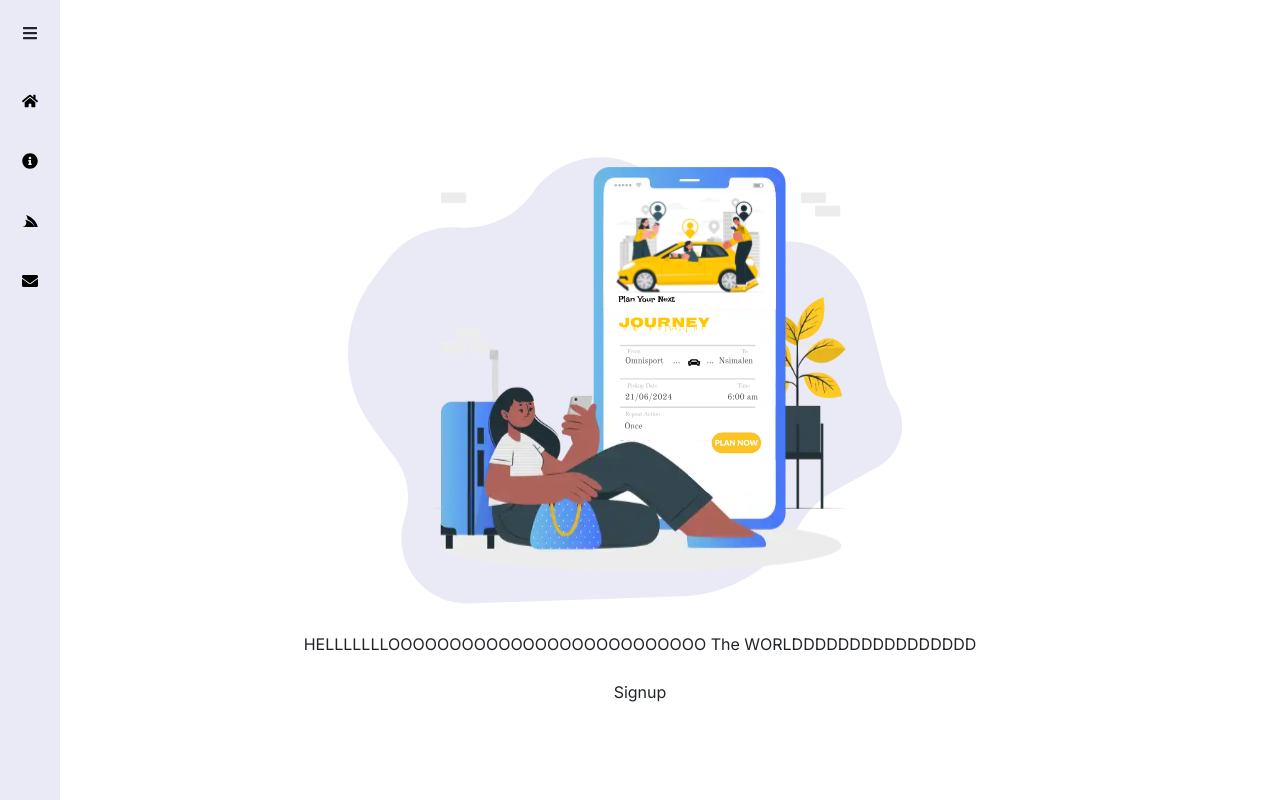
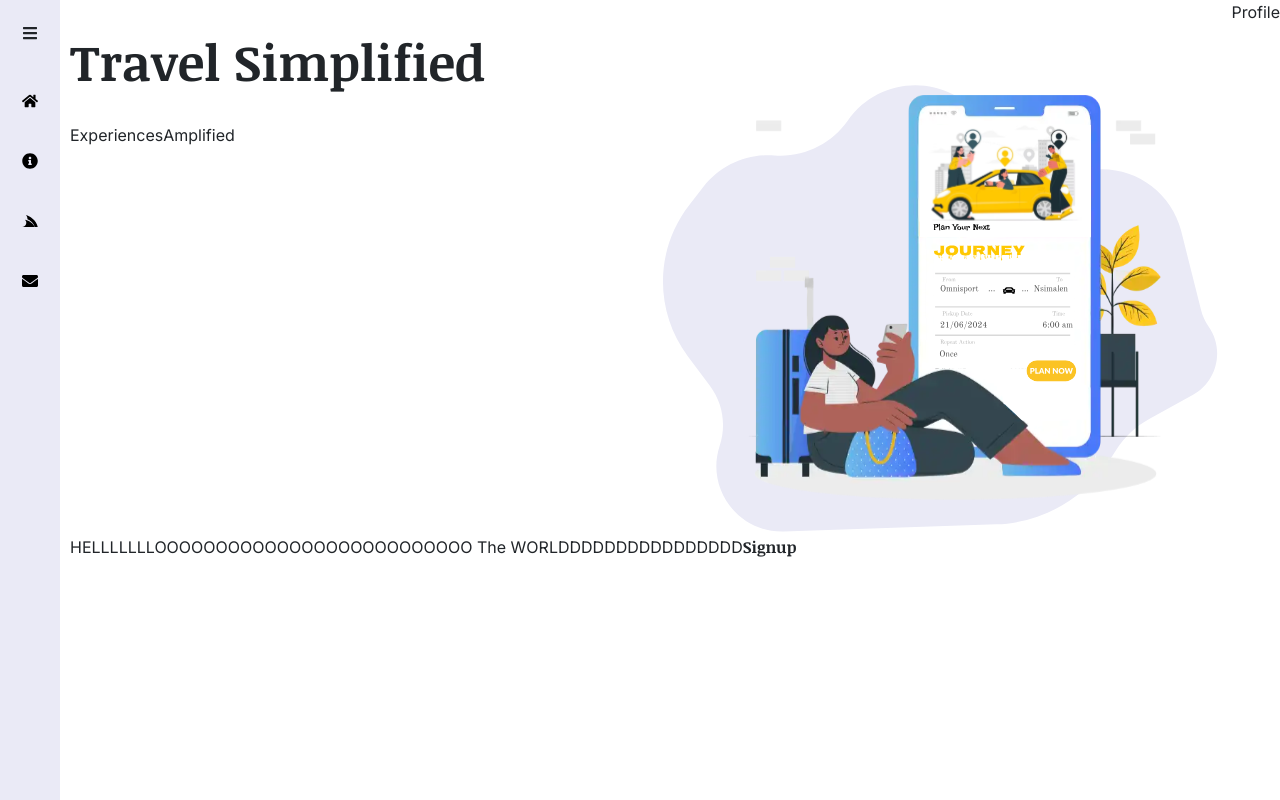
Before and after one commit to Ntye/journey, a Next.js app: page / in a window 1280 px wide. Built offline with nearby package versions, Linux system fonts and the light colour scheme.

Commit message:
navbar structure is done

```diff
--- a/app/journey/profile/page.jsx
+++ /dev/null
@@ -1,107 +0,0 @@
-// import Link from "next/link";
-//
-// export default function Profile() {
-//   return (
-//     <>
-//       <p>Profile</p>
-//       <Link href="/">Go to Home</Link>
-//     </>
-//
-//   )
-// }
-'use client'
-// import React from 'react';
-// import { Navbar, Nav, NavDropdown, Button, Container } from 'react-bootstrap';
-// import '../../styles/navbar.css';
-//
-// const MyNavbar = () => {
-//   return (
-//     <Navbar bg="white" expand="lg" className="py-3 z-index-3">
-//       <Container>
-//         <Navbar.Brand
-//           href="https://demos.creative-tim.com/material-kit-pro/index"
-//           target="_blank"
-//           title="Designed and Coded by Creative Tim"
-//         >
-//           Material Kit 2 PRO
-//         </Navbar.Brand>
-//         <Navbar.Toggle aria-controls="basic-navbar-nav" />
-//         <Navbar.Collapse id="basic-navbar-nav">
-//           <Nav className="mx-auto">
-//             <NavDropdown title="Pages" id="basic-nav-dropdown">
-//               <NavDropdown.Item href="#">Action</NavDropdown.Item>
-//               <NavDropdown.Item href="#">Another action</NavDropdown.Item>
-//               <NavDropdown.Item href="#">Something</NavDropdown.Item>
-//               <NavDropdown.Divider />
-//               <NavDropdown.Item href="#">Separated link</NavDropdown.Item>
-//             </NavDropdown>
-//             <NavDropdown title="Account" id="basic-nav-dropdown">
-//               <NavDropdown.Item href="#">Action</NavDropdown.Item>
-//               <NavDropdown.Item href="#">Another action</NavDropdown.Item>
-//               <NavDropdown.Item href="#">Something</NavDropdown.Item>
-//               <NavDropdown.Divider />
-//               <NavDropdown.Item href="#">Separated link</NavDropdown.Item>
-//             </NavDropdown>
-//             <NavDropdown title="Blocks" id="basic-nav-dropdown">
-//               <NavDropdown.Item href="#">Action</NavDropdown.Item>
-//               <NavDropdown.Item href="#">Another action</NavDropdown.Item>
-//               <NavDropdown.Item href="#">Something</NavDropdown.Item>
-//               <NavDropdown.Divider />
-//               <NavDropdown.Item href="#">Separated link</NavDropdown.Item>
-//             </NavDropdown>
-//             <NavDropdown title="Docs" id="basic-nav-dropdown">
-//               <NavDropdown.Item href="#">Action</NavDropdown.Item>
-//               <NavDropdown.Item href="#">Another action</NavDropdown.Item>
-//               <NavDropdown.Item href="#">Something</NavDropdown.Item>
-//               <NavDropdown.Divider />
-//               <NavDropdown.Item href="#">Separated link</NavDropdown.Item>
-//             </NavDropdown>
-//           </Nav>
-//           <Button
-//             variant="primary"
-//             className="btn-sm mb-0 me-1"
-//             href="https://www.creative-tim.com/product/material-design-system-pro#pricingCard"
-//           >
-//             Buy Now
-//           </Button>
-//         </Navbar.Collapse>
-//       </Container>
-//     </Navbar>
-//   );
-// };
-//
-// export default MyNavbar;
-
-
-import React from 'react';
-import { Container, Row, Col, Nav } from 'react-bootstrap';
-import '../../styles/navbar.css';
-
-const MySection = () => {
-  return (
-    <section className="py-7">
-      <Container>
-        <Row>
-          <Col lg={4} className="mx-auto">
-            <div className="nav-wrapper position-relative end-0">
-              <Nav variant="pills" className="nav-fill p-1" defaultActiveKey="#profile-tabs-simple">
-                <Nav.Item>
-                  <Nav.Link href="#profile-tabs-simple" active>
-                    My Profile
-                  </Nav.Link>
-                </Nav.Item>
-                <Nav.Item>
-                  <Nav.Link href="#dashboard-tabs-simple">
-                    Dashboard
-                  </Nav.Link>
-                </Nav.Item>
-              </Nav>
-            </div>
-          </Col>
-        </Row>
-      </Container>
-    </section>
-  );
-};
-
-export default MySection;
--- a/app/layout.jsx
+++ b/app/layout.jsx
@@ -1,19 +1,38 @@
+'use client'
 import 'bootstrap/dist/css/bootstrap.min.css';
-import { Inter } from 'next/font/google';
+import { Inter, Alex_Brush, Noticia_Text } from 'next/font/google';
 import './styles/globals.css';
 import SideNavbar from "../components/main/SideNavbar";
-import React from "react";
+import React, {useState} from "react";
 
 import { FaHome, FaInfoCircle, FaServicestack, FaEnvelope } from 'react-icons/fa';
+import Link from "next/link";
 
 const inter = Inter({ subsets: ['latin'] });
 
-export const metadata = {
-  title: 'VSV',
-  description: 'Voyageur Sans Vehicule',
-};
+// const myFont = Inter({
+//   subsets: ["latin"],
+//   variable: "--my-font-family",
+// })
+
+// export const myfont = Alex_Brush({
+//   subsets: ["latin"],
+//   weight: "400",
+//   variable: "myfont",
+// })
+
+// export const metadata = {
+//   title: 'VSV',
+//   description: 'Voyageur Sans Vehicule',
+// };
 
 export default function RootLayout({ children }) {
+  const [isExpanded, setIsExpanded] = useState(false);
+
+  const toggleNavbar = () => {
+    setIsExpanded(!isExpanded);
+  };
+
   const navItems=[
     {
       "id": "1",
@@ -42,9 +61,18 @@ export default function RootLayout({ children }) {
   ]
   return (
     <html lang="en">
+    <head>
+      <title>VSV</title>
+    </head>
     <body className={inter.className}>
-      <SideNavbar navItems={navItems}/>
-      {children}
+      <SideNavbar navItems={navItems} isExpanded={isExpanded} onToggle={toggleNavbar}/>
+
+      <div className={`body ${inter.className} ${isExpanded ? 'body-expanded' : 'body-collapsed'}`}>
+        <div className="horizontal-navbar">
+          <Link href="/profile" className='link-deco'>Profile</Link>
+        </div>
+        {children}
+      </div>
     </body>
     </html>
   );
--- a/app/page.jsx
+++ b/app/page.jsx
@@ -1,12 +1,27 @@
+'use client'
 import Link from "next/link";
-import React from "react";
+import React, {useState} from "react";
 import Image from "next/image";
+
+import { Noticia_Text } from 'next/font/google';
+
+import './styles/landing.css';
+
+const myFont = Noticia_Text({
+  subsets: ["latin"],
+  weight: "700",
+})
 
 export default function Home() {
 
   return (
-    <main className="flex min-h-screen flex-col items-center justify-between p-24">
-      <div>
+    <main >
+      {/*className="flex min-h-screen flex-col items-center justify-between p-24"*/}
+      <div className="header">
+        <div className="header-text">
+          <span className={`${myFont.className} heading`}>Travel Simplified</span> <br/>
+          <div className="d-flex flex-row">Experiences <div>Amplified</div></div>
+        </div>
         <Image
           src="/Landing.svg"
           alt="Hey"
@@ -17,7 +32,7 @@ export default function Home() {
       </div>
 
       HELLLLLLLOOOOOOOOOOOOOOOOOOOOOOOOOO The WORLDDDDDDDDDDDDDDDD
-      <Link href="/auth">Signup</Link>
+      <Link href="/auth" className={`${myFont.className} hey`} >Signup</Link>
     </main>
   );
 }
--- /dev/null
+++ b/app/profile/page.jsx
@@ -0,0 +1,11 @@
+'use client'
+import Link from "next/link";
+import React from 'react';
+export default function Profile() {
+  return (
+    <>
+      <Link href="/">Go to Home</Link>
+    </>
+
+  )
+}
--- a/app/styles/globals.css
+++ b/app/styles/globals.css
@@ -1,3 +1,17 @@
 @tailwind base;
 @tailwind components;
 @tailwind utilities;
+
+.body {
+    transition: width 0.5s ease;
+}
+
+.body-collapsed {
+    margin-left: 70px;
+    transition: width 0.5s ease;
+}
+
+.body-expanded {
+    margin-left: 160px;
+    transition: width 0.5s ease;
+}
--- /dev/null
+++ b/app/styles/landing.css
@@ -0,0 +1,19 @@
+.horizontal-navbar {
+    display: flex;
+    flex-direction: row-reverse;
+}
+.header {
+    display: flex;
+    flex-direction: row;
+    justify-content: space-between;
+}
+
+.header-text {
+    display: flex;
+    flex-direction: column;
+
+}
+
+.heading {
+    font-size: 3.125rem;
+}
--- a/components/main/SideNavbar.jsx
+++ b/components/main/SideNavbar.jsx
@@ -4,16 +4,11 @@ import '../styles/SideNavbar.css';
 import { FaBars } from 'react-icons/fa';
 import Link from "next/link";
 
-const SideNavbar = ({navItems}) => {
-  const [isExpanded, setIsExpanded] = useState(false);
-
-  const toggleNavbar = () => {
-    setIsExpanded(!isExpanded);
-  };
+const SideNavbar = ({navItems, onToggle, isExpanded}) => {
 
   return (
     <div className={`side-navbar ${isExpanded ? 'expanded' : 'collapsed'}`}>
-      <button className="toggle-button" onClick={toggleNavbar}>
+      <button className="toggle-button" onClick={onToggle}>
         {isExpanded ?
           <FaBars/> : <FaBars/>
         }
```
Also changed, not shown: package.json (+7 -6 lines), 1 other file (tests, documents, lock files or other folders).
